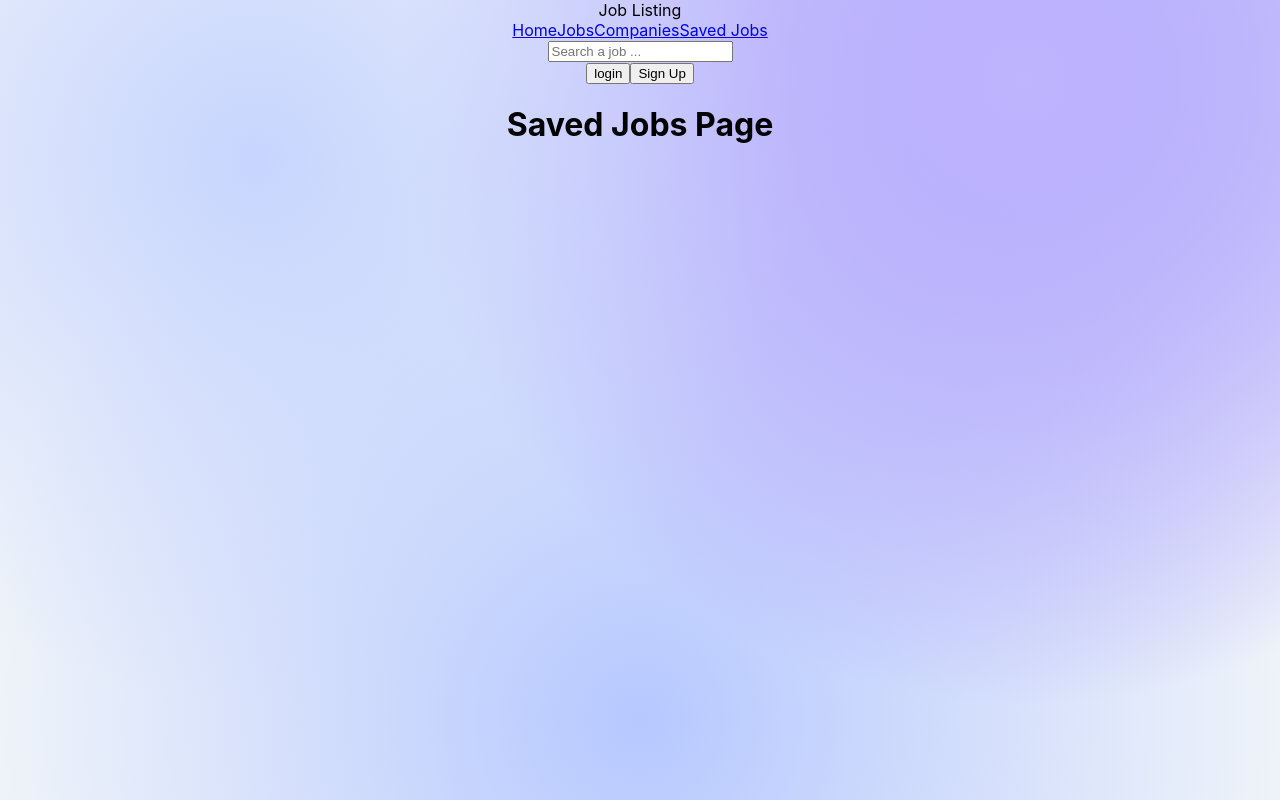
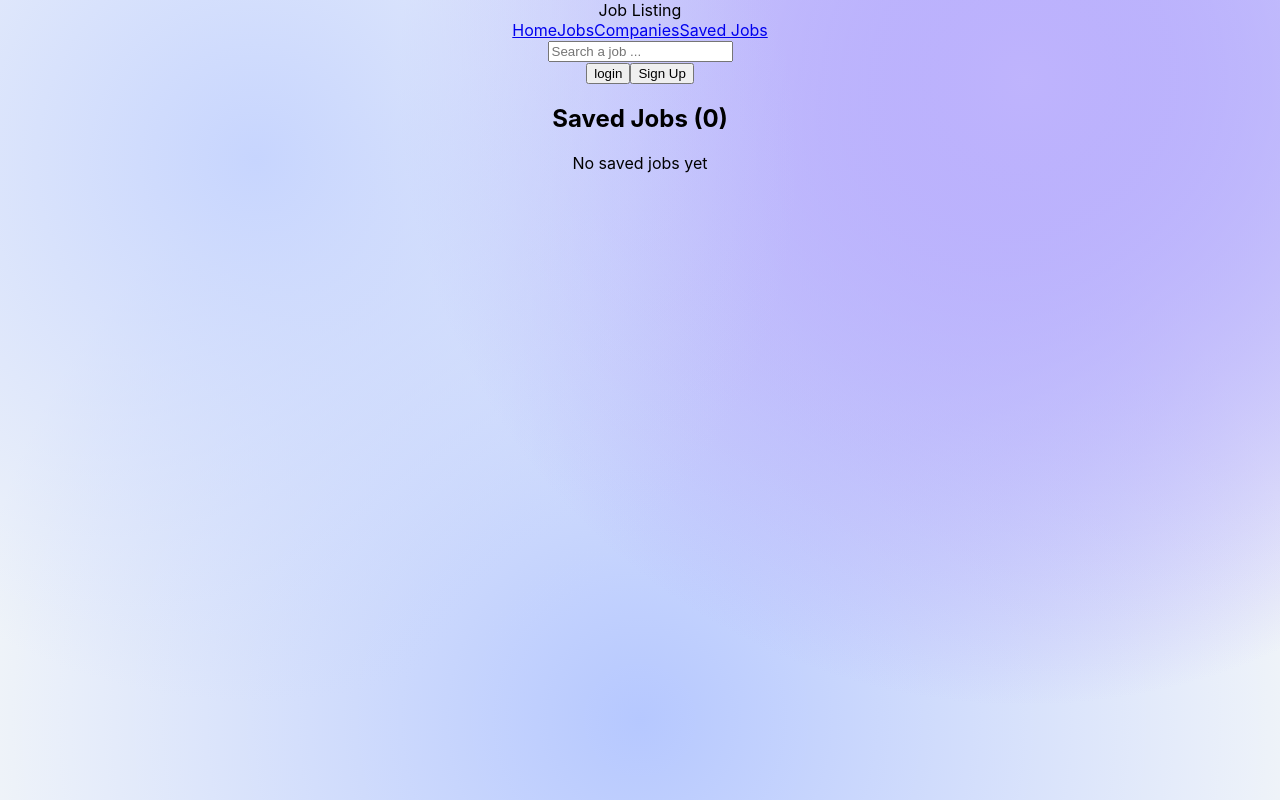
Before and after one commit to erraji-jihane/react-job-listing, a React (Vite) app: page /saved in a window 1280 px wide. Built offline with nearby package versions, Linux system fonts and the light colour scheme.

Commit message:
fixed some bugs, added the saved job page

```diff
--- a/src/pages/Saved.jsx
+++ b/src/pages/Saved.jsx
@@ -1,3 +1,24 @@
-export default function Saved(savedJobs, removeJob) {
-    return <h1>Saved Jobs Page</h1>;
+export default function Saved({savedJobs, removeJob}) {
+    return (
+        <div>
+            <h2>Saved Jobs ({savedJobs.length})</h2>
+            {savedJobs.length === 0 ? (
+                <p>No saved jobs yet</p>
+            ) : (
+                <div>
+                    {savedJobs.map((job) => (
+                    <div key = {job.id}>
+                        <h3>{job.title}</h3>
+                        <p>{job.company}</p>
+                        <p>{job.location}</p>
+                        <button onClick={() => removeJob(job.id)}>
+                            Remove
+                        </button>
+                    </div>
+                    ))}
+                </div>
+                )
+            }
+        </div>
+    );
 }
```
